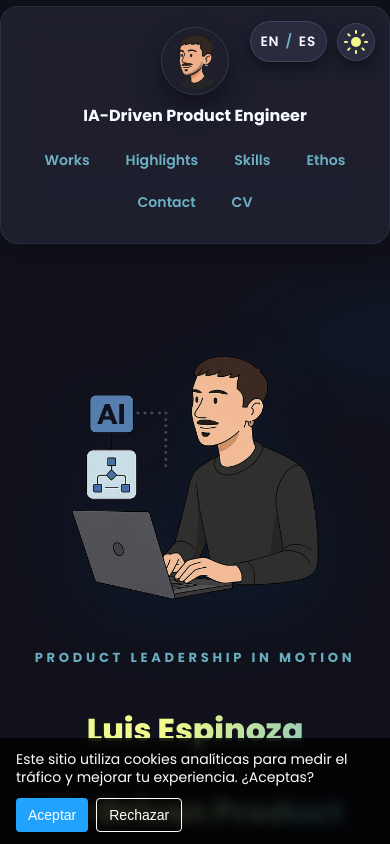
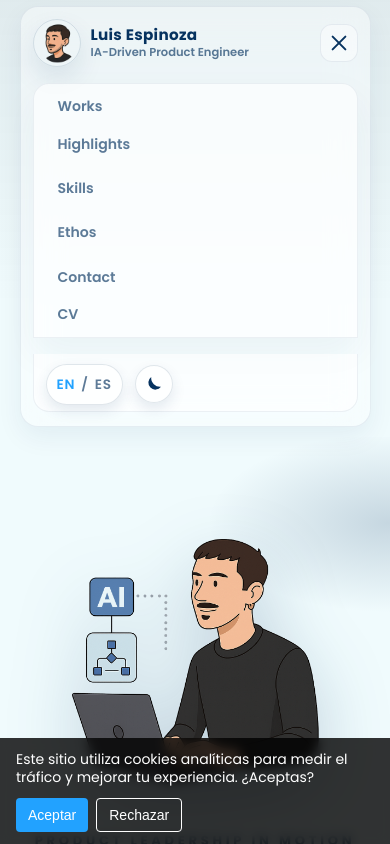
Before and after one commit to cero-vivo/luis-espinoza-porfolio, a Next.js app: page /en in a window 390 px wide. Both pictures are taken after a click on the button "Open menu". Shown: the top 844 px of the page. Built offline with nearby package versions, Linux system fonts and the light colour scheme.

Commit message:
refactor: Update layout and styling for header, language switcher, and theme toggle components; enhance localization files

```diff
--- a/components/basic/icons/moon-icon.tsx
+++ b/components/basic/icons/moon-icon.tsx
@@ -6,7 +6,7 @@ export const MoonIcon: FC<SvgIconProps> = ({ color, width = 24, height = 24, cla
     xmlns="http://www.w3.org/2000/svg"
     width={width}
     height={height}
-    viewBox="0 0 24 24"
+    viewBox="2 -2 24 24"
     fill={color}
     className={classes}
     onClick={onClick}
--- a/components/basic/language-switcher/language-switcher.module.css
+++ b/components/basic/language-switcher/language-switcher.module.css
@@ -14,18 +14,22 @@
     font-weight: 600;
     letter-spacing: 0.06em;
     color: var(--text-subtle);
-    cursor: pointer;
     transition: color 0.2s ease;
 }
 
 .selectedText {
-    color: var(--text-primary);
+    color: var(--skyBlue);
 }
 
 .option {
-    color: inherit;
+    cursor: pointer;
 }
 
-.option:hover {
-    color: var(--text-primary);
+.option:hover:not(.selectedText) {
+    color: var(--skyBlue);
 }
+
+.selectedText:hover {
+    color: var(--skyBlue);
+    cursor: default;
+}
--- a/components/basic/language-switcher/language-switcher.tsx
+++ b/components/basic/language-switcher/language-switcher.tsx
@@ -3,7 +3,7 @@
 import { Languages } from '@/types/constant'
 import { useLocale } from 'next-intl'
 import { useRouter } from 'next/navigation'
-import React, { useTransition } from 'react'
+import React, { useTransition, useMemo } from 'react'
 import { Paragraph } from '../paragraph/paragraph'
 import styles from "./language-switcher.module.css"
 
@@ -15,6 +15,14 @@ export const LanguageSwitcher = () => {
 
 	const esIsSelected = localActive === Languages.ES
 	const enIsSelected = localActive === Languages.EN
+
+	const enClasses = useMemo(() => {
+		return [styles.text, styles.option, enIsSelected ? styles.selectedText : ''].filter(Boolean).join(' ')
+	}, [enIsSelected])
+
+	const esClasses = useMemo(() => {
+		return [styles.text, styles.option, esIsSelected ? styles.selectedText : ''].filter(Boolean).join(' ')
+	}, [esIsSelected])
 
 	const selectES = () => {
 		starTransition(() => {
@@ -32,14 +40,14 @@ export const LanguageSwitcher = () => {
 			<Paragraph
 				text='EN'
 				variant='regular'
-				classes={`${styles.text} ${enIsSelected && styles.selectedText} ${styles.option}`}
+				classes={enClasses}
 				onClick={selectEN}
 			/>
 			<Paragraph text='/' variant='regular' classes={styles.text}/>
 			<Paragraph
 				text='ES'
 				variant='regular'
-				classes={`${styles.text} ${esIsSelected && styles.selectedText} ${styles.option}`}
+				classes={esClasses}
 				onClick={selectES}
 			/>
 		</span>
--- a/components/basic/theme-toggle/theme-toggle.module.css
+++ b/components/basic/theme-toggle/theme-toggle.module.css
@@ -1,5 +1,5 @@
 .toggleButton {
-    display: inline-flex;
+    display: flex;
     align-items: center;
     justify-content: center;
     width: 38px;
--- a/components/shared/header/header.module.css
+++ b/components/shared/header/header.module.css
@@ -11,7 +11,7 @@
 .inner {
     position: relative;
     margin: 0 auto;
-    max-width: 1200px;
+    max-width: 90%;
     padding: 10px 18px;
     display: grid;
     grid-template-columns: auto 1fr auto;
@@ -33,6 +33,12 @@ html.dark .inner {
     background: color-mix(in srgb, var(--surface-glass) 52%, transparent);
     border: 1px solid color-mix(in srgb, var(--border-subtle) 50%, transparent);
     box-shadow: 0 10px 26px color-mix(in srgb, var(--shadow-soft) 48%, transparent);
+}
+
+.topBar {
+    display: flex;
+    align-items: center;
+    gap: 12px;
 }
 
 .brand {
@@ -141,6 +147,69 @@ html.dark .brandPhoto {
     gap: 12px;
 }
 
+.mobileToggle {
+    display: none;
+    border: none;
+    background: transparent;
+    cursor: pointer;
+    padding: 6px;
+    border-radius: 12px;
+    transition: background 0.2s ease, transform 0.2s ease;
+    position: relative;
+}
+
+.mobileToggle:hover {
+    background: color-mix(in srgb, var(--surface-glass) 45%, transparent);
+}
+
+.mobileToggle:focus-visible {
+    outline: 2px solid color-mix(in srgb, var(--text-primary) 40%, transparent);
+    outline-offset: 2px;
+}
+
+.mobileToggleLine {
+    position: absolute;
+    left: 50%;
+    width: 20px;
+    height: 2px;
+    border-radius: 999px;
+    background: var(--text-primary);
+    transition: transform 0.24s ease, opacity 0.24s ease;
+    transform: translate(-50%, -50%);
+}
+
+.mobileToggleLine:nth-child(1) {
+    top: calc(50% - 8px);
+}
+
+.mobileToggleLine:nth-child(2) {
+    top: 50%;
+}
+
+.mobileToggleLine:nth-child(3) {
+    top: calc(50% + 8px);
+}
+
+.mobileToggleActive {
+    background: color-mix(in srgb, var(--surface-glass) 50%, transparent);
+}
+
+.mobileToggleActive .mobileToggleLine:nth-child(1) {
+    top: 50%;
+    transform: translate(-50%, -50%) rotate(45deg);
+}
+
+.mobileToggleActive .mobileToggleLine:nth-child(2) {
+    opacity: 0;
+}
+
+.mobileToggleActive .mobileToggleLine:nth-child(3) {
+    top: 50%;
+    transform: translate(-50%, -50%) rotate(-45deg);
+}
+
+
+
 .cvWrapper {
     position: relative;
 }
@@ -202,87 +271,157 @@ html.dark .brandPhoto {
 }
 
 @media (max-width: 980px) {
-    .headerBox {
-        padding: 4px 0 10px;
-    }
-
     .inner {
-        grid-template-columns: 1fr;
-        justify-items: center;
-        gap: 18px;
-        padding: 20px 18px 26px;
-    }
-
-    .brand {
-        order: 1;
-        flex-direction: column;
-        align-items: center;
-        text-align: center;
-        gap: 12px;
-    }
-
-    .brandCopy {
-        align-items: center;
+        max-width: 90%;
+        padding: 14px 18px;
+        gap: 14px;
     }
 
     .brandName {
-        display: none;
+        font-size: 0.95rem;
     }
 
     .brandRole {
-        font-size: 1.05rem;
-        font-weight: 700;
-        color: var(--text-primary);
+        font-size: 0.72rem;
     }
 
     .nav {
-        order: 2;
-        gap: 16px;
-        justify-content: center;
+        gap: 14px;
     }
 
     .controls {
-        position: absolute;
-        top: 18px;
-        right: 18px;
-        order: initial;
         gap: 10px;
     }
 }
 
-@media (max-width: 640px) {
+@media (max-width: 768px) {
     .headerBox {
         padding: 6px 0 10px;
     }
 
     .inner {
-        padding: 20px 16px 26px;
+        display: flex;
+        flex-direction: column;
+        align-items: stretch;
+        gap: 12px;
+        padding: 12px 14px 16px;
         border-radius: 18px;
-        gap: 20px;
+    }
+
+    .menuOpen {
+        gap: 16px;
+    }
+
+    .topBar {
+        width: 100%;
+        justify-content: space-between;
+    }
+
+    .brand {
+        gap: 10px;
+    }
+
+    .brandPhoto {
+        width: 52px;
+        height: 52px;
+    }
+
+    .brandCopy {
+        line-height: 1.1;
+        align-items: flex-start;
+    }
+
+    .brandRole {
+        display: block;
+        margin-top: 2px;
+        font-size: 0.72rem;
+        font-weight: 600;
+        color: var(--text-subtle);
+    }
+
+    .mobileToggle {
+        display: inline-flex;
+        align-items: center;
+        justify-content: center;
+        width: 42px;
+        height: 42px;
+        padding: 0;
+        border: 1px solid color-mix(in srgb, var(--border-subtle) 60%, transparent);
+        background: color-mix(in srgb, var(--surface-glass) 60%, transparent);
     }
 
     .nav {
+        display: none;
+        flex-direction: column;
+        align-items: stretch;
+        gap: 10px;
+        padding-top: 4px;
+        width: 100%;
+    }
+
+    .navOpen {
+        display: flex;
+        background: color-mix(in srgb, var(--surface-glass) 85%, transparent);
+        border-radius: 16px 16px 0 0;
+        border: 1px solid color-mix(in srgb, var(--border-subtle) 55%, transparent);
+        padding: 12px;
+        box-shadow: 0 16px 38px color-mix(in srgb, var(--shadow-soft) 55%, transparent);
+    }
+
+    .controls {
+        display: none;
+    }
+
+    .controlsOpen {
+        display: flex;
+        justify-content: flex-start;
         gap: 12px;
-        font-size: 0.88rem;
         width: 100%;
+        background: color-mix(in srgb, var(--surface-glass) 85%, transparent);
+        border: 1px solid color-mix(in srgb, var(--border-subtle) 55%, transparent);
+        border-top: none;
+        border-radius: 0 0 16px 16px;
+        padding: 10px 12px 6px;
+    }
+
+    .option {
+        width: 100%;
+        justify-content: flex-start;
+        padding: 8px 12px;
+    }
+
+    .cvWrapper {
+        width: 100%;
+    }
+
+    .cvDropdown {
+        left: 0;
+        right: 0;
+        transform: scale(0.95);
+        transform-origin: top left;
+    }
+
+    .cvDropdownOpen {
+        transform: scale(1);
+    }
+}
+
+@media (max-width: 540px) {
+    .inner {
+        padding: 12px 12px 14px;
+    }
+
+    .mobileToggle {
+        width: 38px;
+        height: 38px;
+    }
+
+    .brandPhoto {
+        width: 48px;
+        height: 48px;
     }
 
     .option {
         font-size: 0.88rem;
-        padding: 6px 12px;
-    }
-
-    .brandPhoto {
-        width: 68px;
-        height: 68px;
-    }
-
-    .brandRole {
-        font-size: 1rem;
-    }
-
-    .controls {
-        top: 14px;
-        right: 14px;
     }
 }
--- a/components/shared/header/header.tsx
+++ b/components/shared/header/header.tsx
@@ -14,9 +14,10 @@ import { projects } from '@/components/pages/works/projects-data'
 interface CVLinkProps {
     link: { sectionId: string; text: string }
     isSelected: boolean
+    onNavigate?: () => void
 }
 
-const CVLink: FC<CVLinkProps> = ({ link, isSelected }) => {
+const CVLink: FC<CVLinkProps> = ({ link, isSelected, onNavigate }) => {
     const [open, setOpen] = useState(false)
     const wrapperRef = useRef<HTMLSpanElement | null>(null)
     const t = useTranslations("header")
@@ -42,7 +43,17 @@ const CVLink: FC<CVLinkProps> = ({ link, isSelected }) => {
                 <span className={styles.optionText}>{t(link.text)}</span>
             </span>
             <div className={`${styles.cvDropdown} ${open ? styles.cvDropdownOpen : ''}`}>
-                <a href={cvPath} download={cvPath} className={styles.cvLink}>{t('download_cv', { defaultMessage: 'Descargar CV' })}</a>
+                <a
+                    href={cvPath}
+                    download={cvPath}
+                    className={styles.cvLink}
+                    onClick={() => {
+                        setOpen(false)
+                        onNavigate?.()
+                    }}
+                >
+                    {t('download_cv', { defaultMessage: 'Descargar CV' })}
+                </a>
             </div>
         </span>
     )
@@ -52,9 +63,10 @@ const CVLink: FC<CVLinkProps> = ({ link, isSelected }) => {
 interface WorksLinkProps {
     link: { sectionId: string; text: string }
     isSelected: boolean
+    onNavigate?: () => void
 }
 
-const WorksLink: FC<WorksLinkProps> = ({ link, isSelected }) => {
+const WorksLink: FC<WorksLinkProps> = ({ link, isSelected, onNavigate }) => {
     const [open, setOpen] = useState(false)
     const [isHovered, setIsHovered] = useState(false)
     const wrapperRef = useRef<HTMLSpanElement | null>(null)
@@ -110,6 +122,8 @@ const WorksLink: FC<WorksLinkProps> = ({ link, isSelected }) => {
                 worksSection.scrollIntoView({ behavior: 'smooth' })
             }
         }
+
+        onNavigate?.()
     }
 
     const isDropdownOpen = open || isHovered
@@ -147,23 +161,66 @@ export const Header = () => {
 	const { links, actionSection, setActionSection } = useLandingStore()
 	const { openContactModal } = useContactActions()
 	const t = useTranslations("header")
+	const [isMenuOpen, setIsMenuOpen] = useState(false)
+	const [isCompact, setIsCompact] = useState(false)
 
-	const goToHome = () => setActionSection(Sections.HOME)
+	useEffect(() => {
+		const handleResize = () => {
+			const compact = window.innerWidth < 768
+			setIsCompact(compact)
+			if (!compact) {
+				setIsMenuOpen(false)
+			}
+		}
+
+		handleResize()
+		window.addEventListener('resize', handleResize)
+		return () => window.removeEventListener('resize', handleResize)
+	}, [])
+
+	const goToHome = () => {
+		setActionSection(Sections.HOME)
+		if (isCompact) setIsMenuOpen(false)
+	}
+
+	const handleNavigate = () => {
+		if (isCompact) setIsMenuOpen(false)
+	}
+	const toggleMenu = () => setIsMenuOpen((value) => !value)
+	const navigationId = 'primary-navigation'
+	const toggleLabel = isMenuOpen
+		? t('close_menu', { defaultMessage: 'Cerrar menú' })
+		: t('open_menu', { defaultMessage: 'Abrir menú' })
 
 	const navItems = links.map((link) => {
 		const isSelected = actionSection === link.sectionId
 
 		if (link.sectionId === Sections.CV) {
-			return <CVLink key={link.sectionId} link={link} isSelected={isSelected} />
+			return (
+				<CVLink
+					key={link.sectionId}
+					link={link}
+					isSelected={isSelected}
+					onNavigate={handleNavigate}
+				/>
+			)
 		}
 
 		if (link.sectionId === Sections.WORKS) {
-			return <WorksLink key={link.sectionId} link={link} isSelected={isSelected} />
+			return (
+				<WorksLink
+					key={link.sectionId}
+					link={link}
+					isSelected={isSelected}
+					onNavigate={handleNavigate}
+				/>
+			)
 		}
 
 		const onClick = () => {
 			if (link.sectionId === Sections.CONTACT) openContactModal()
 			else setActionSection(link.sectionId as Sections)
+			handleNavigate()
 		}
 
 		return (
@@ -180,8 +237,13 @@ export const Header = () => {
 
 	return (
 		<header className={styles.headerBox}>
-			<div className={styles.inner}>
-				<a href={`#${Sections.HOME}`} onClick={goToHome} className={styles.brand}>
+			<div className={`${styles.inner} ${isMenuOpen ? styles.menuOpen : ''}`}>
+				<div className={styles.topBar}>
+					<a
+						href={`#${Sections.HOME}`}
+						onClick={goToHome}
+						className={styles.brand}
+					>
 						<Image
 							src="/images/header_photo2.png"
 							alt="Luis Espinoza"
@@ -194,8 +256,32 @@ export const Header = () => {
 							<span className={styles.brandRole}>{t('tagline')}</span>
 						</span>
 					</a>
-				<nav className={styles.nav}>{navItems}</nav>
-				<div className={styles.controls}>
+					<button
+						type="button"
+						className={`${styles.mobileToggle} ${isMenuOpen ? styles.mobileToggleActive : ''}`}
+						onClick={toggleMenu}
+						aria-expanded={isMenuOpen}
+						aria-controls={navigationId}
+						aria-label={toggleLabel}
+					>
+						<span className={styles.mobileToggleLine} />
+						<span className={styles.mobileToggleLine} />
+						<span className={styles.mobileToggleLine} />
+					</button>
+				</div>
+				<nav
+					id={navigationId}
+					className={`${styles.nav} ${isMenuOpen && isCompact ? styles.navOpen : ''}`}
+					hidden={isCompact && !isMenuOpen}
+					aria-hidden={isCompact && !isMenuOpen}
+				>
+					{navItems}
+				</nav>
+				<div
+					className={`${styles.controls} ${isMenuOpen && isCompact ? styles.controlsOpen : ''}`}
+					hidden={isCompact && !isMenuOpen}
+					aria-hidden={isCompact && !isMenuOpen}
+				>
 					<LanguageSwitcher />
 					<ThemeToggle />
 				</div>
--- a/locales/en.json
+++ b/locales/en.json
@@ -14,7 +14,7 @@
         "description": "Contributed to Pago Fácil development with 1.5M+ downloads and 500K monthly active users."
       },
       "launches": {
-        "value": "3+",
+        "value": "4+",
         "label": "Years in FinTech and EventTech",
         "description": "Experience developing in high-demand technical sectors like finance and events."
       },
@@ -69,7 +69,9 @@
     "cv": "CV",
     "download_cv": "Download",
     "tagline": "IA-Driven Product Engineer",
-    "highlights": "Highlights"
+    "highlights": "Highlights",
+    "open_menu": "Open menu",
+    "close_menu": "Close menu"
   },
   "skills": {
     "overline": "Operating system",
--- a/locales/es.json
+++ b/locales/es.json
@@ -14,7 +14,7 @@
         "description": "Contribuí al desarrollo de Pago Fácil con 1.5M+ descargas y 500K usuarios activos mensuales."
       },
       "launches": {
-        "value": "3+",
+        "value": "4+",
         "label": "Años en FinTech y EventTech",
         "description": "Experiencia desarrollando en sectores de alta demanda técnica como finanzas y eventos."
       },
@@ -69,7 +69,9 @@
     "cv": "CV",
     "download_cv": "Descargar",
     "tagline": "IA-Driven Product Engineer",
-    "highlights": "Highlights"
+    "highlights": "Highlights",
+    "open_menu": "Abrir menú",
+    "close_menu": "Cerrar menú"
   },
   "skills": {
     "overline": "Sistema operativo",
```
Lines whose indentation alone changed are shown as unchanged.
